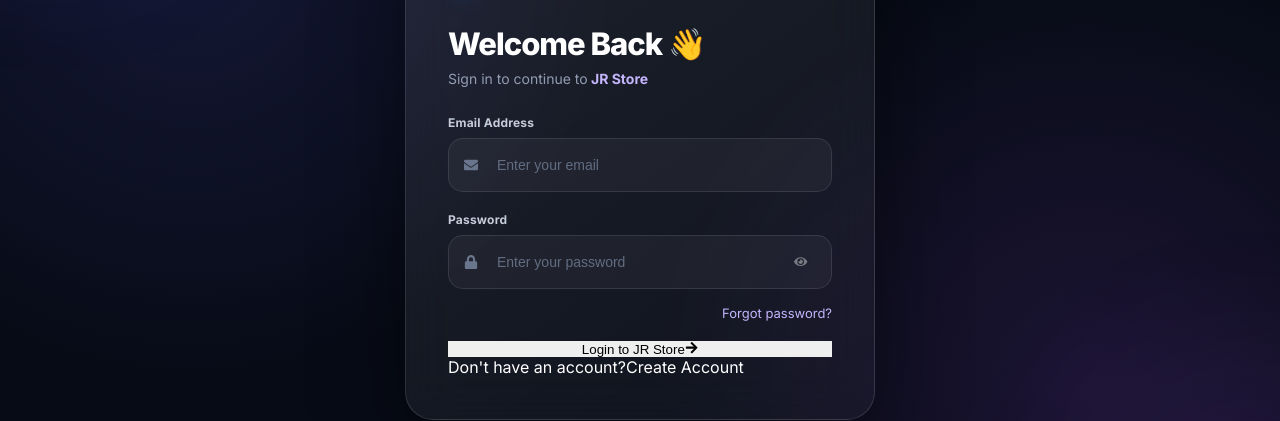
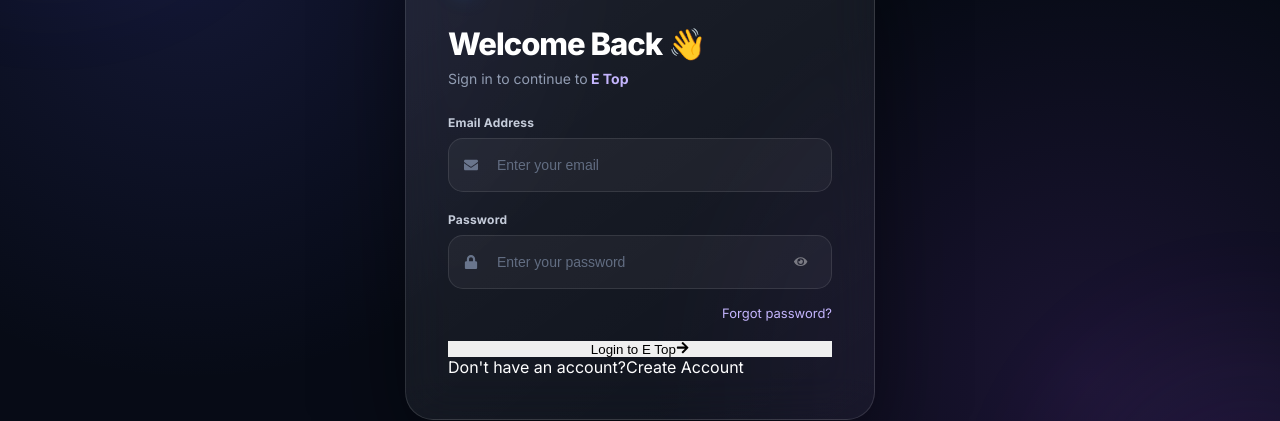
Before and after one commit to Jihadurrashid997/ecommerce-backend, a React (Create React App) app in the folder frontend/: page /login in a window 1280 px wide. Shown: the part 193-614 px from the top of the page. Built offline with nearby package versions, Linux system fonts and the light colour scheme; no server answers.

Commit message:
Update Login.jsx

```diff
--- a/frontend/src/pages/Login.jsx
+++ b/frontend/src/pages/Login.jsx
@@ -362,7 +362,7 @@ const Login = () => {
                 ) {
 
                     setError(
-                        "Cannot connect to JR Store server. Please try again."
+                        "Cannot connect to E Top server. Please try again."
                     );
 
                     return;
@@ -576,7 +576,7 @@ const Login = () => {
                     <p>
                         Sign in to continue to
                         <strong>
-                            {" "}JR Store
+                            {" "}E Top
                         </strong>
                     </p>
 
@@ -788,7 +788,7 @@ const Login = () => {
                         {
                             loading
                                 ? "Signing in..."
-                                : "Login to JR Store"
+                                : "Login to E Top"
                         }
 
 
```
